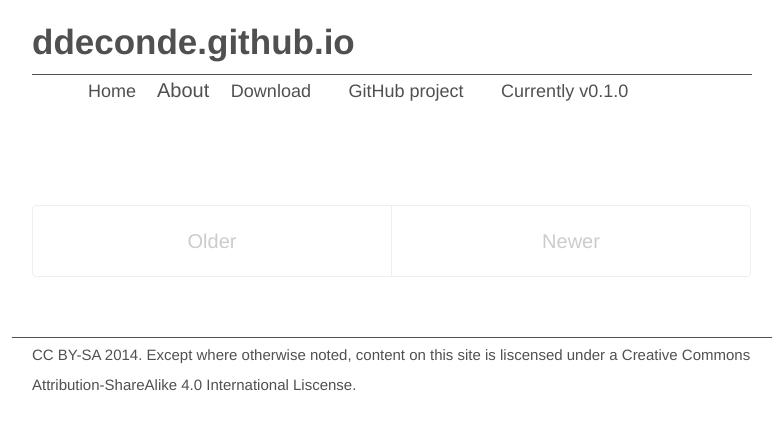
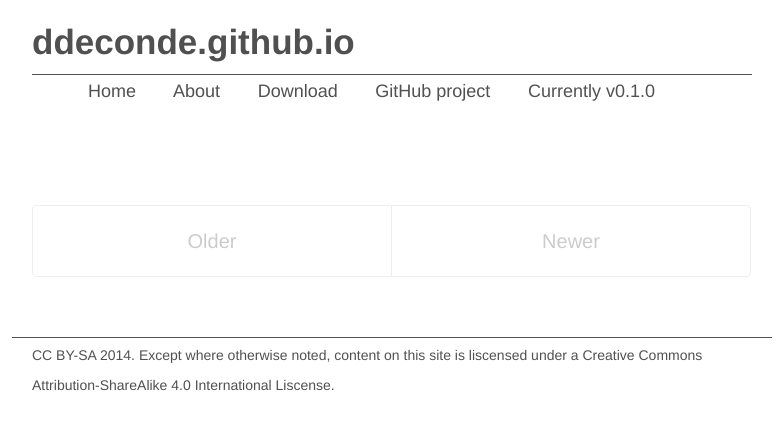
Before and after one commit to ddeconde/ddeconde.github.io, a Jekyll site: the page built from index.html, in a window 1280 px wide. Shown: the top 430 px of the page, without its empty margins (248-1030 px from the left). Built offline with Jekyll 4.4.1, drawn with Linux system fonts in a browser that asks for light colours; Markdown is read by kramdown in place of the engine named in the settings; the list of posts is cut into pages by our own code.

Commit message:
back to poole

```diff
--- a/_includes/masthead-nav.html
+++ b/_includes/masthead-nav.html
@@ -2,6 +2,8 @@
   <div class="container">
     <div class="masthead-about">
       <h1>{{ site.title }}</h1>
+      <!-- <small>{{ site.tagline }}</small> -->
+
       <!-- <p class="lead">{{ site.description }}</p> -->
     </div>
     <ul class="masthead-nav">
@@ -18,7 +20,7 @@
       {% for node in pages_list %}
         {% if node.title != null %}
           {% if node.layout == "page" %}
-            <a href="{{ node.url }}">{{ node.title }}</a>
+          <li class="masthead-nav-item{% if page.title == node.title %} active{% endif %}"><a href="{{ node.url }}">{{ node.title }}</a></li>
           {% endif %}
         {% endif %}
       {% endfor %}
--- a/public/css/masthead-nav.css
+++ b/public/css/masthead-nav.css
@@ -94,5 +94,5 @@ a.masthead-nav-item:focus {
 }
 
 .footer small {
-  font-size: 75%;
+  font-size: 70%;
 }
```
